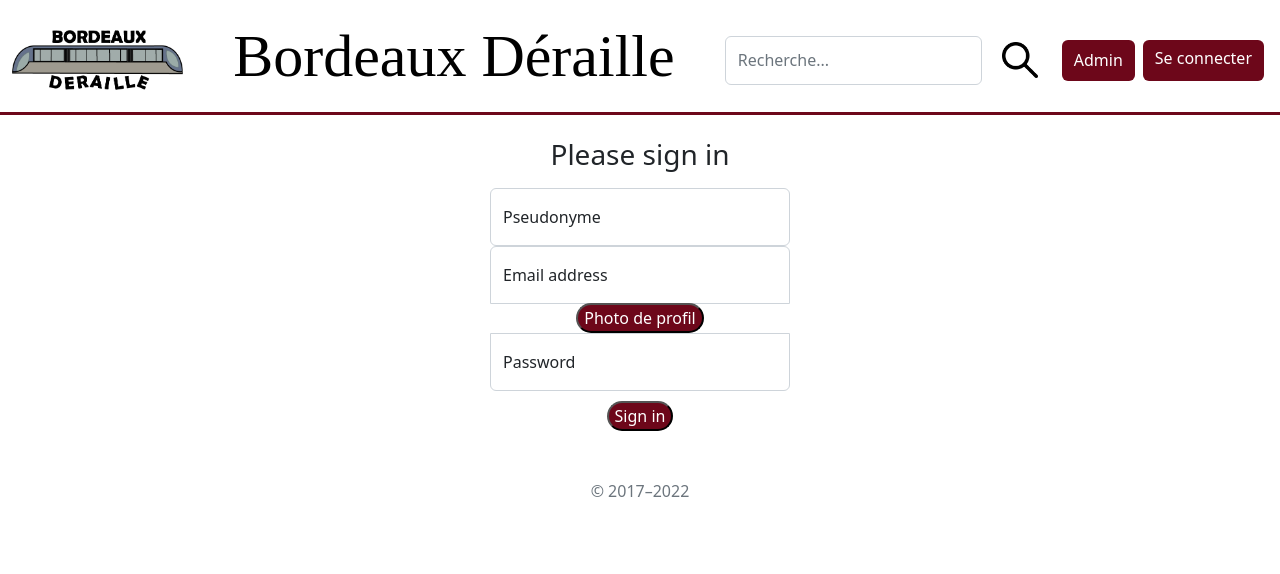
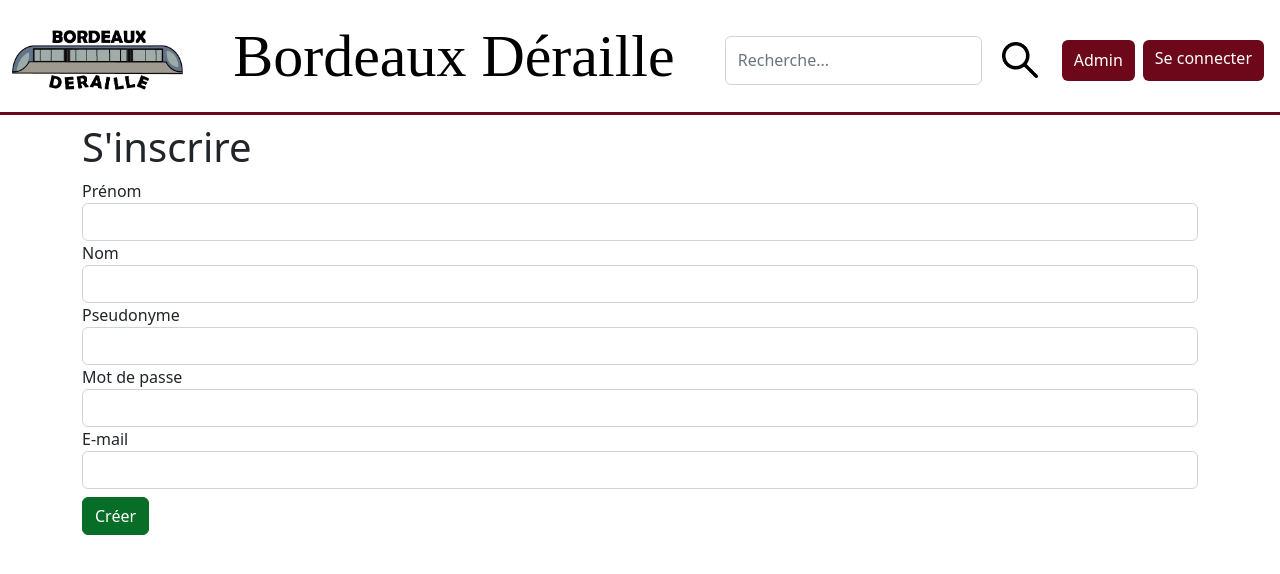
Before and after one commit to JuliieRdf/BA_G3, a PHP site: page /views/backend/security/signup in a window 1280 px wide. Shown: the top 574 px of the page. Run offline with PHP 8.4, Linux system fonts and the light colour scheme; a stand-in replaces the project's code that opens the database connection.

Commit message:
modif create

```diff
--- a/views/backend/members/create.php
+++ b/views/backend/members/create.php
@@ -11,7 +11,7 @@ include '../../../header.php';
         </div>
         <div class="col-md-12">
             <!--Form to create a new status-->
-            <form action="<?php echo ROOT_URL . '/api/members/create.php' ?>" method="post">
+            <form action="<?php echo ROOT_URL . '/api/members/createA.php' ?>" method="post">
                 <div class="form-group">
                     <label for="prenomMemb">Prénom</label>
                     <input id="prenomMemb" class="form-control" type="text" name="prenomMemb">
--- a/views/backend/security/signup.php
+++ b/views/backend/security/signup.php
@@ -1,57 +1,37 @@
-<?php
-include '../../../header.php';
 
 
 
 
-//Security check
-//Level 1 mean administator in DB
-/* if (!check_access(1)) {
-    header('Location: /'); //Redirect to home
-    exit();
-} */
-
-
-
+<?php
+include '../../../header.php';
 
 ?>
 
-<body class="text-center">
-
-    <main class="form-signin w-100 m-auto">
-        <form>
-            <h1 class="h3 mb-3 fw-normal">Please sign in</h1>
-
-            <div class="form-floating">
-                <input type="Pseudonyme" class="form-control" id="floatingInput" placeholder="name">
-                <label for="floatingInput">Pseudonyme</label>
-            </div>
-
-            <div class="form-floating">
-                <input type="email" class="form-control" id="floatingInput" placeholder="name@example.com">
-                <label for="floatingInput">Email address</label>
-            </div>
-
-            <div class="form-floating">
-                <button class="button" type="submit">Photo de profil</button>
-            </div>
-
-
-
-            <div class="form-floating">
-                <input type="password" class="form-control" id="floatingPassword" placeholder="Password">
-                <label for="floatingPassword">Password</label>
-            </div>
+<!--Bootstrap form to create a new status-->
+<div class="container">
+    <div class="row">
+        <div class="col-md-12">
+            <h1>S'inscrire</h1>
+        </div>
+        <div class="col-md-12">
+            <!--Form to create a new status-->
+            <form action="/api/members/createM.php" method="post">
+                <div class="form-group">
+                    <label for="prenomMemb">Prénom</label>
+                    <input id="prenomMemb" class="form-control" type="text" name="prenomMemb">
+                    <label for="nomMemb">Nom</label>
+                    <input id="nomMemb" class="form-control" type="text" name="nomMemb">
+                    <label for="pseudoMemb">Pseudonyme</label>
+                    <input id="pseudoMemb" class="form-control" type="text" name="pseudoMemb">
+                    <label for="passMemb">Mot de passe</label>
+                    <input id="passMemb" class="form-control" type="text" name="passMemb">
+                    <label for="eMailMemb">E-mail</label>
+                    <input id="eMailMemb" class="form-control" type="text" name="eMailMemb">
+                </div>
+                <div class="form-group mt-2">
+                    <button type="submit" class="btn btn-success">Créer</button>
+                </div>
             </form>
-
-            <form action="/views/backend/security/login.php" method="post">
-            <button class="button" type="submit">Sign in</button>
-            <p class="mt-5 mb-3 text-muted">&copy; 2017–2022</p>
-        </form>
-    </main>
-
-
-
-
-
-</body>
+        </div>
+    </div>
+</div>
```
Also changed, not shown: api/members/createA.php (added, +24 -0 lines), api/members/createM.php (renamed from api/members/create.php, +7 -6 lines), functions/query/insert.php (+1 -16 lines), functions/query/update.php (+3 -29 lines).
